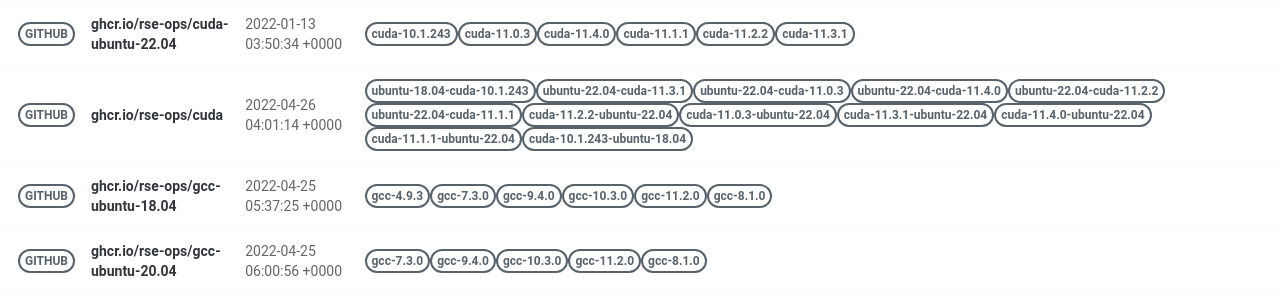
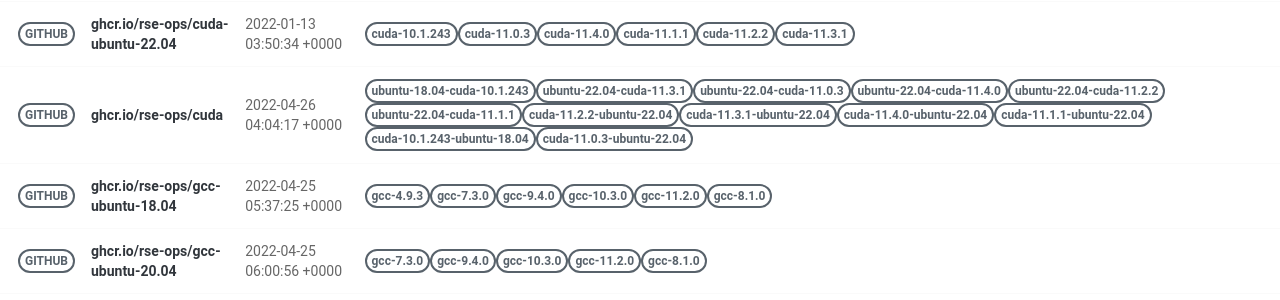
Before and after one commit to rse-ops/docker-images, a Jekyll site: the page built from pages/index.md, in a window 1280 px wide. Shown: the part 428-728 px from the top of the page. Built offline with Jekyll 4.4.1, drawn with Linux system fonts in a browser that asks for light colours; nearby versions of some CDN libraries.

Commit message:
Automated push to update library 2022-04-26

```diff
--- a/_library/ghcr.io-rse-ops-cuda.md
+++ b/_library/ghcr.io-rse-ops-cuda.md
@@ -1,7 +1,7 @@
 ---
 layout: container
 name: ghcr.io/rse-ops/cuda
-updated_at: 2022-04-26 04:01:14.653090
+updated_at: 2022-04-26 04:04:17.320842
 
 
 container_url: https://github.com/orgs/rse-ops/packages/container/package/cuda
@@ -42,5 +39,8 @@ versions:
  - tag: cuda-10.1.243-ubuntu-18.04
    dockerfile: https://github.com/rse-ops/docker-images/blob/main/ubuntu/cuda/Dockerfile
    manifest: https://crane.ggcr.dev/manifest/ghcr.io/rse-ops/cuda:cuda-10.1.243-ubuntu-18.04
+ - tag: cuda-11.0.3-ubuntu-22.04
+   dockerfile: https://github.com/rse-ops/docker-images/blob/main/ubuntu/cuda/Dockerfile
+   manifest: https://crane.ggcr.dev/manifest/ghcr.io/rse-ops/cuda:cuda-11.0.3-ubuntu-22.04
 
 ---
```
Also changed, not shown: other parts of _library/ghcr.io-rse-ops-cuda.md (+0 -3 lines).
